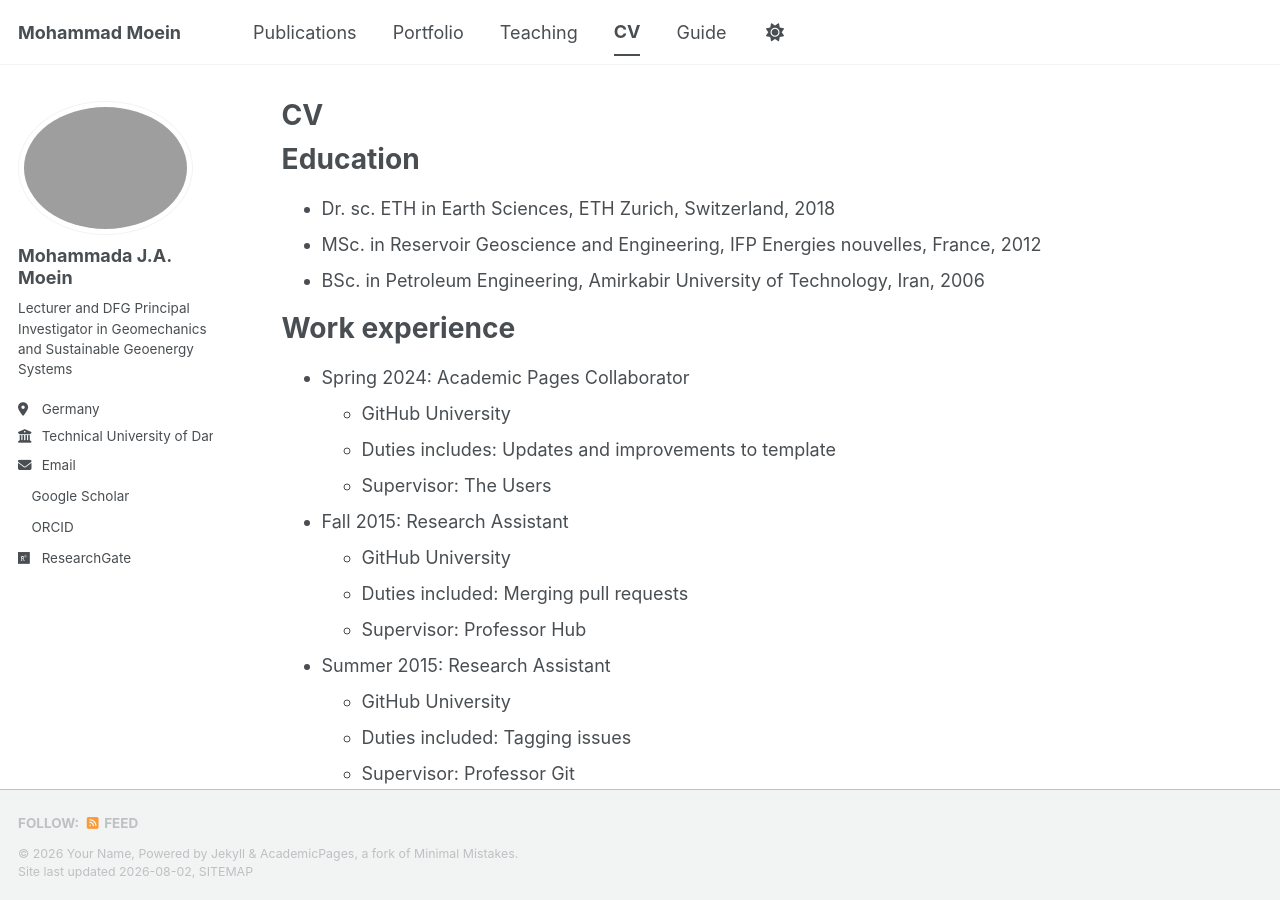
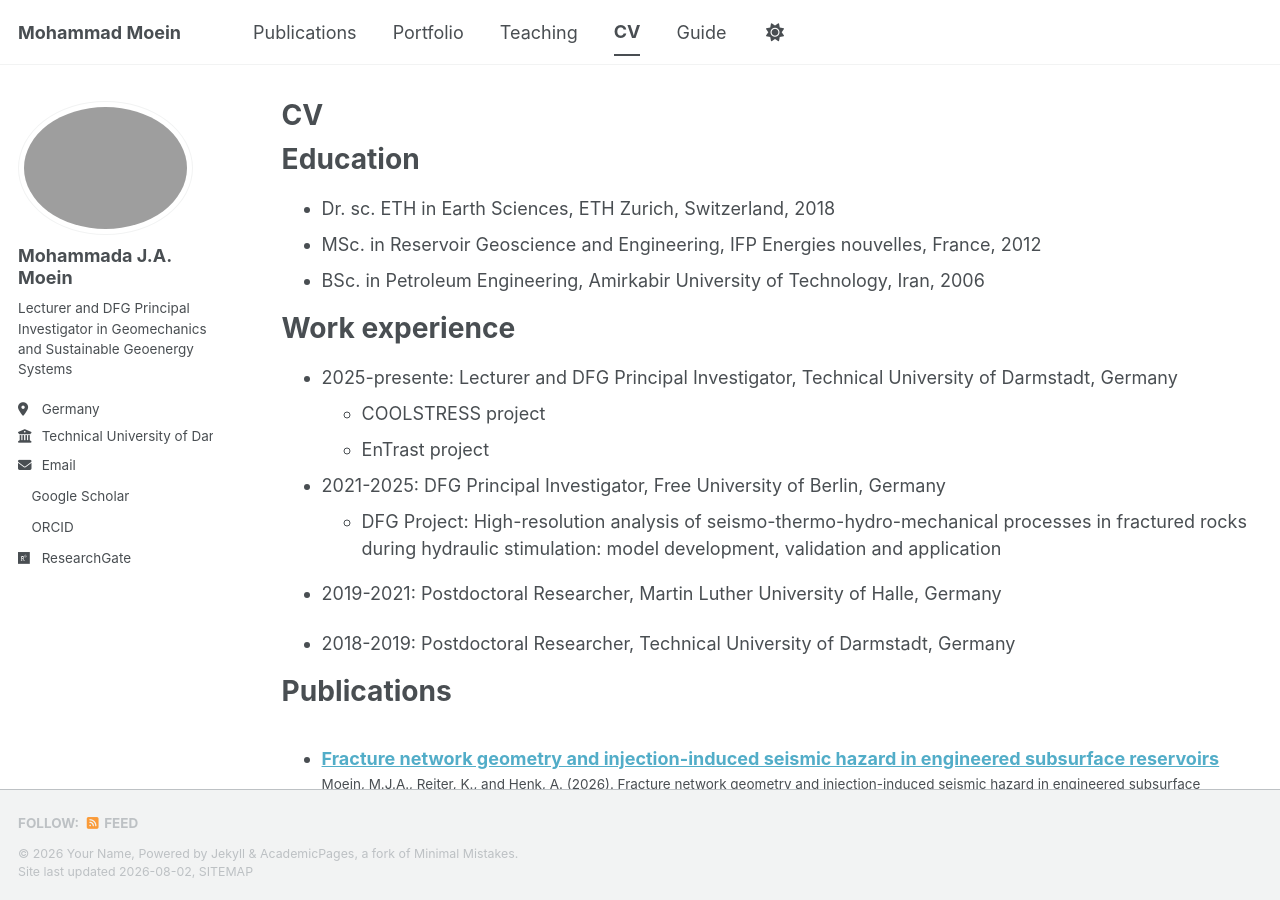
Before and after one commit to mjamoein/mjamoein.github.io, a Jekyll site: the page built from _pages/cv.md, in a window 1280 px wide and 900 px high. Built offline with Jekyll 4.4.1, drawn with Linux system fonts in a browser that asks for light colours; a style sheet for code colours, icons or effects is not loaded; some of the changed text lies outside the part shown.

Commit message:
Update cv.md

```diff
--- a/_pages/cv.md
+++ b/_pages/cv.md
@@ -17,40 +17,19 @@ Education
 
 Work experience
 ======
-* Spring 2024: Academic Pages Collaborator
-  * GitHub University
-  * Duties includes: Updates and improvements to template
-  * Supervisor: The Users
+* 2025-presente: Lecturer and DFG Principal Investigator, Technical University of Darmstadt, Germany
+  * COOLSTRESS project
+  * EnTrast project
 
-* Fall 2015: Research Assistant
-  * GitHub University
-  * Duties included: Merging pull requests
-  * Supervisor: Professor Hub
+* 2021-2025: DFG Principal Investigator, Free University of Berlin, Germany
+  * DFG Project: High-resolution analysis of seismo-thermo-hydro-mechanical processes in fractured rocks during hydraulic stimulation: model development, validation and application
 
-* Summer 2015: Research Assistant
-  * GitHub University
-  * Duties included: Tagging issues
-  * Supervisor: Professor Git
+* 2019-2021: Postdoctoral Researcher, Martin Luther University of Halle, Germany
 
+* 2018-2019: Postdoctoral Researcher, Technical University of Darmstadt, Germany
 
 Publications
 ======
   <ul>{% for post in site.publications reversed %}
     {% include archive-single-cv.html %}
   {% endfor %}</ul>
-
-Talks
-======
-  <ul>{% for post in site.talks reversed %}
-    {% include archive-single-talk-cv.html  %}
-  {% endfor %}</ul>
-
-Teaching
-======
-  <ul>{% for post in site.teaching reversed %}
-    {% include archive-single-cv.html %}
-  {% endfor %}</ul>
-
-Service and leadership
-======
-* Currently signed in to 43 different slack teams
```
